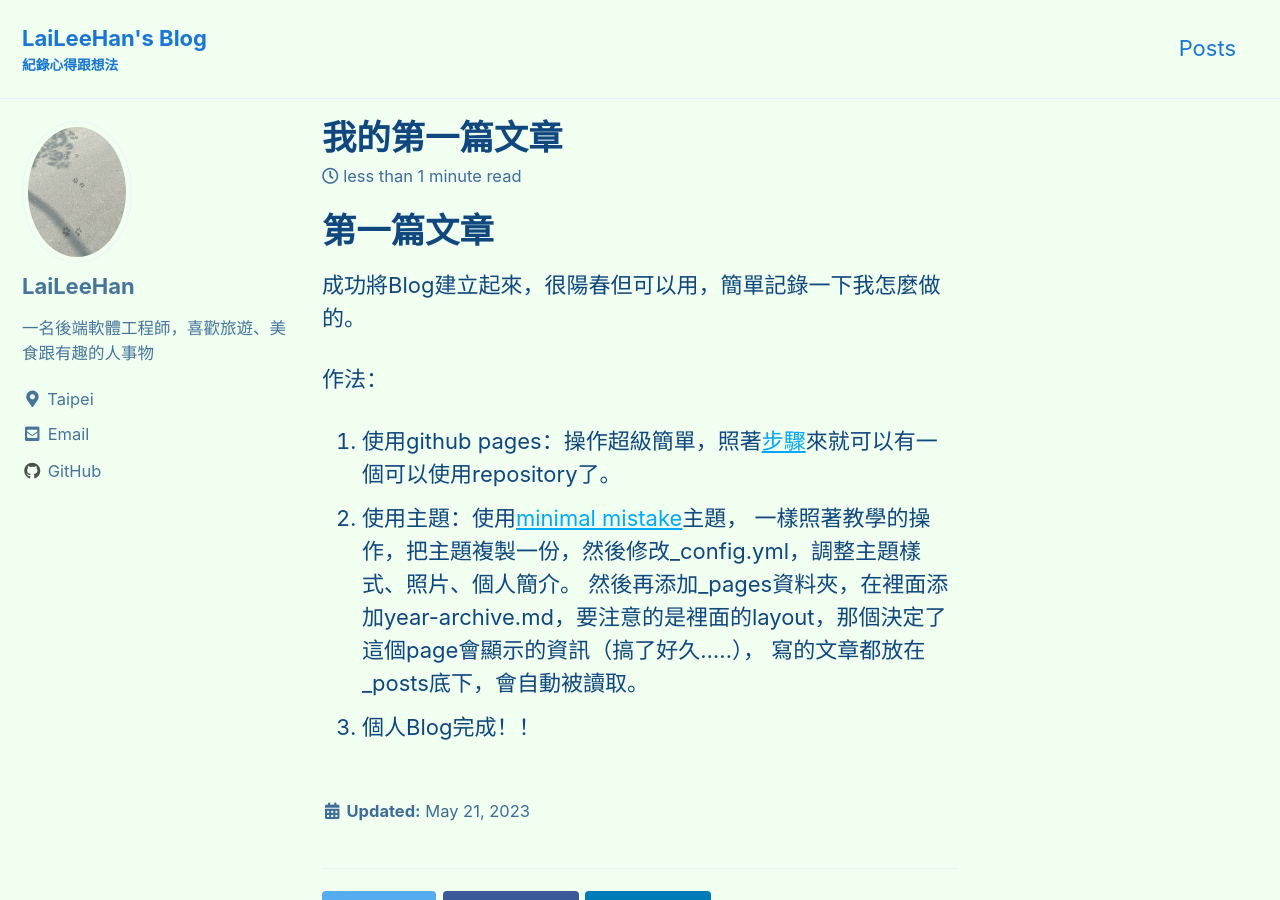
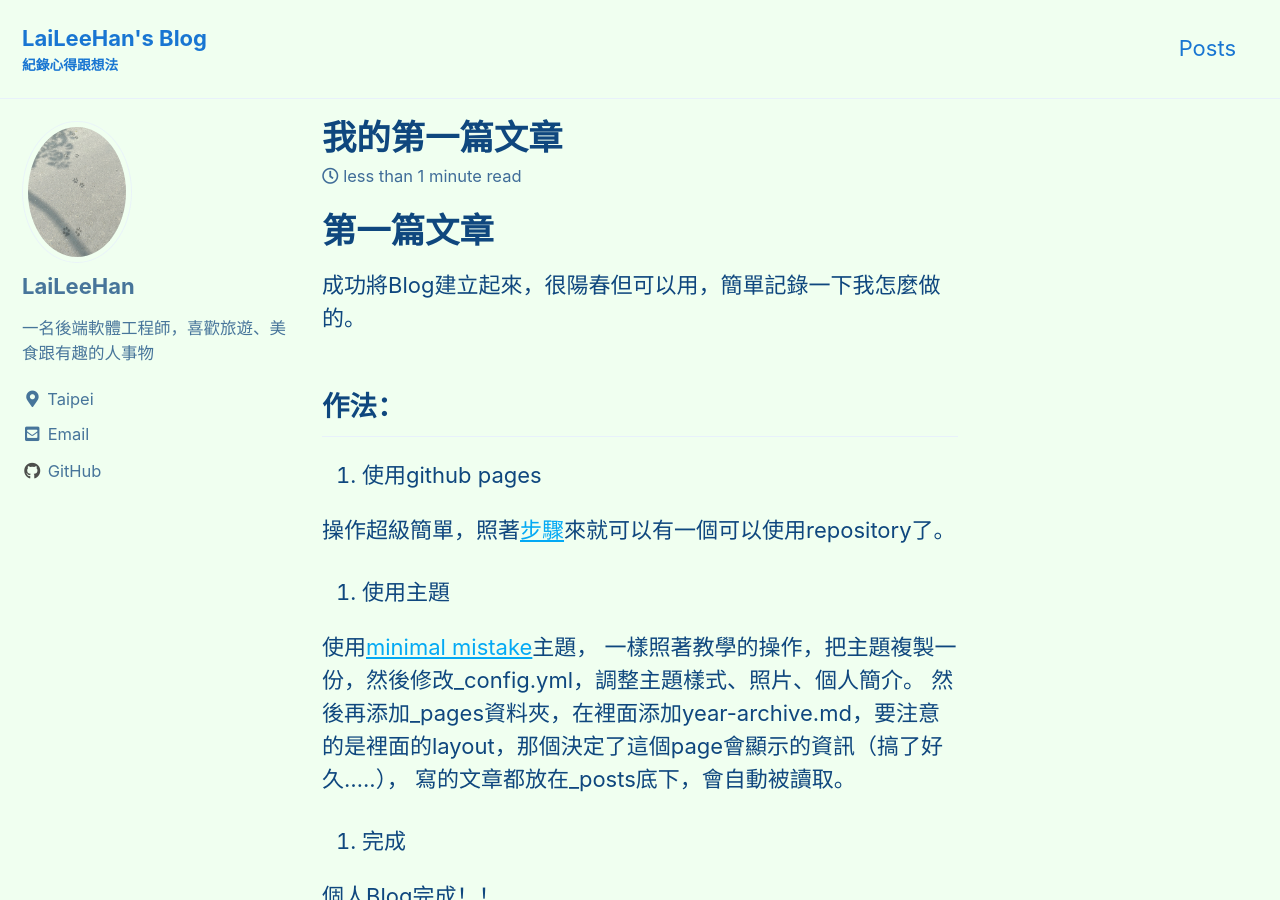
Before and after one commit to s20055232/s20055232.github.io, a Jekyll site: the page built from _posts/2023-05-21-我的第一篇文章.md, in a window 1280 px wide and 900 px high. Built offline with Jekyll 4.4.1, drawn with Linux system fonts in a browser that asks for light colours; cached includes are drawn as plain includes.

Commit message:
Update 2023-05-21-我的第一篇文章.md

```diff
--- a/_posts/2023-05-21-我的第一篇文章.md
+++ b/_posts/2023-05-21-我的第一篇文章.md
@@ -4,14 +4,23 @@
 layout: single
 ---
 
+
 # 第一篇文章
 成功將Blog建立起來，很陽春但可以用，簡單記錄一下我怎麼做的。
 
-作法：
+## 作法：
 
-1. 使用github pages：操作超級簡單，照著[步驟](https://pages.github.com/)來就可以有一個可以使用repository了。
-2. 使用主題：使用[minimal mistake](https://github.com/mmistakes/minimal-mistakes/tree/master)主題，
+1. 使用github pages
+
+操作超級簡單，照著[步驟](https://pages.github.com/)來就可以有一個可以使用repository了。
+
+2. 使用主題
+
+使用[minimal mistake](https://github.com/mmistakes/minimal-mistakes/tree/master)主題，
 一樣照著教學的操作，把主題複製一份，然後修改_config.yml，調整主題樣式、照片、個人簡介。
 然後再添加_pages資料夾，在裡面添加year-archive.md，要注意的是裡面的layout，那個決定了這個page會顯示的資訊（搞了好久.....），
 寫的文章都放在_posts底下，會自動被讀取。
-3. 個人Blog完成！！
+
+3. 完成
+
+個人Blog完成！！
```
